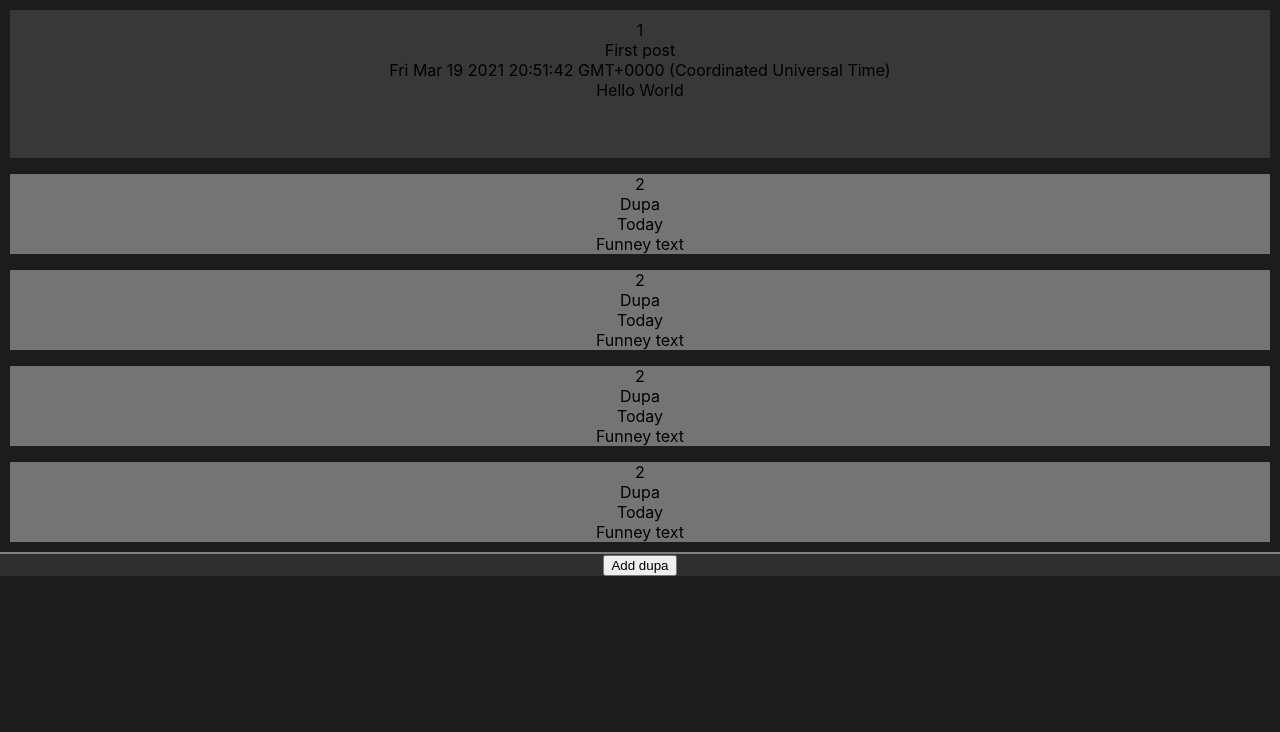
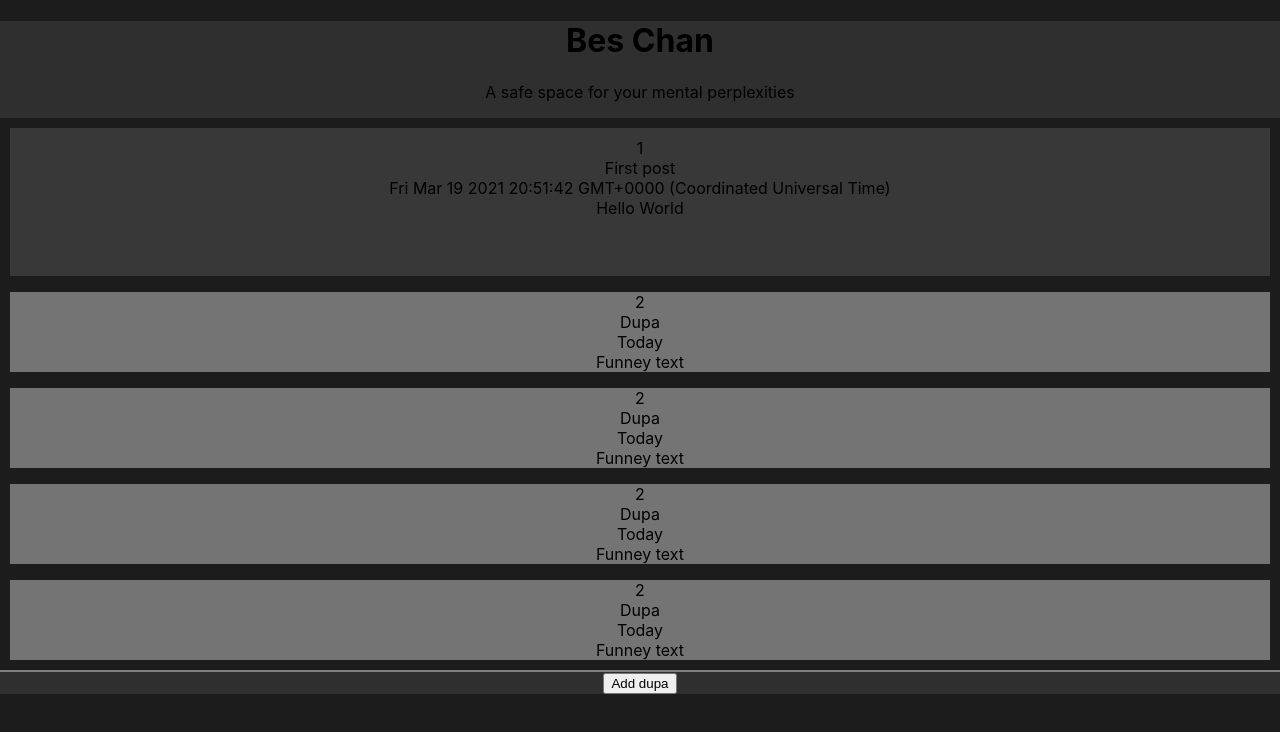
Before and after one commit to Sebosun/Anonymous-Forum, a React (Create React App) app: page / in a window 1280 px wide. Shown: the top 732 px of the page. Built offline with nearby package versions, Linux system fonts and the light colour scheme.

Commit message:
basic header

```diff
--- a/src/App.js
+++ b/src/App.js
@@ -1,6 +1,7 @@
 import React, { useState, useEffect } from "react";
 import "./App.css";
 import Thread from "./components/Thread";
+import Header from "./components/Header";
 
 function App() {
   const [postNumeration, setPostNumeration] = useState(1);
@@ -35,6 +36,7 @@ function App() {
 
   return (
     <div className="App">
+      <Header />
       <div className="Threads">
         {threadPosts.map((thread, index) => {
           return (
--- /dev/null
+++ b/src/components/Header.js
@@ -0,0 +1,13 @@
+import React, { useState, useEffect } from "react";
+import "./Thread.css";
+
+function Header(props) {
+  return (
+    <div class="header">
+      <h1>Bes Chan</h1>
+      <p>A safe space for your mental perplexities</p>
+    </div>
+  );
+}
+
+export default Header;
```
